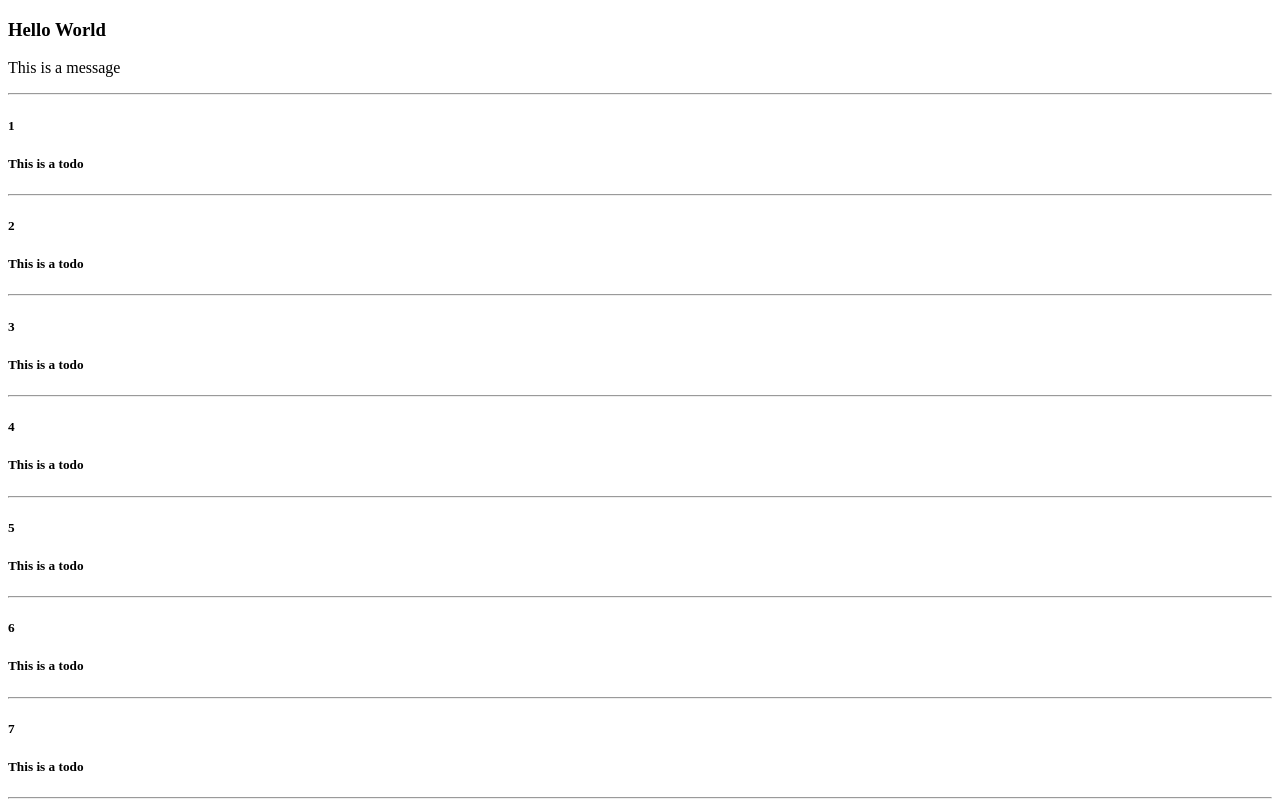
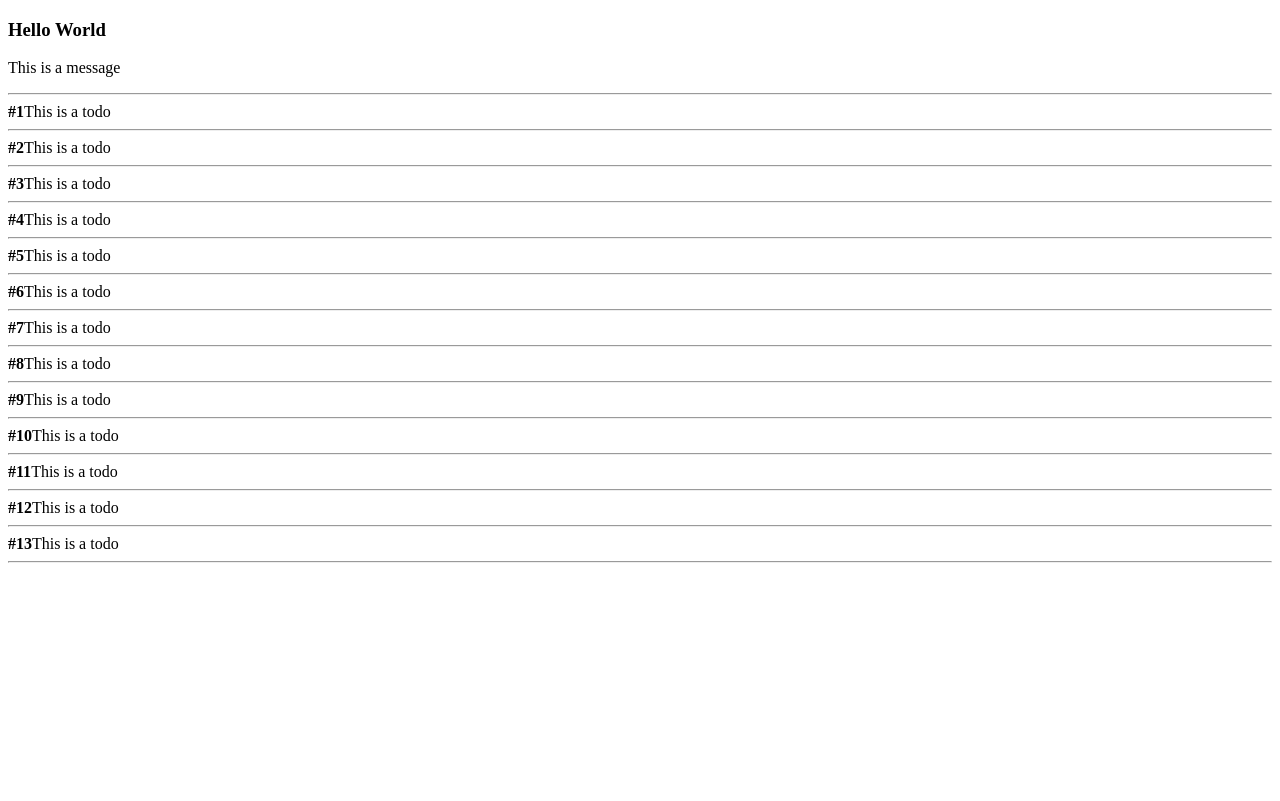
Before and after one commit to d4ga-c/todo-list, an Angular app in the folder todo-list-ui/: page / in a window 1280 px wide. Shown: the top 801 px of the page. Built offline with nearby package versions, Linux system fonts and the light colour scheme.

Commit message:
code refactored.

```diff
--- a/todo-list-ui/src/app/HelloWorld/helloWorld.component.ts
+++ b/todo-list-ui/src/app/HelloWorld/helloWorld.component.ts
@@ -1,11 +1,11 @@
-import { Component } from "@angular/core";
+import { Component } from '@angular/core';
 
 @Component({
-    selector: "app-helloWorld",
-    templateUrl: "./helloWorld.component.html",
-    standalone: true,
+  selector: 'hello-world',
+  templateUrl: './helloWorld.component.html',
+  standalone: true,
 })
-export class HelloWorld{
-    title = "Hello World";
-    message = "This is a message";
+export class HelloWorldComponent {
+  title = 'Hello World';
+  message = 'This is a message';
 }
--- a/todo-list-ui/src/app/Todo/todo.component.html
+++ b/todo-list-ui/src/app/Todo/todo.component.html
@@ -1,5 +1,5 @@
 <div>
-  <h5>{{ id }}</h5>
-  <h5>{{ title }}</h5>
+  <b>#{{ id }}</b>
+  <span>{{ title }}</span>
   <hr />
 </div>
--- a/todo-list-ui/src/app/app.component.html
+++ b/todo-list-ui/src/app/app.component.html
@@ -1,7 +1,11 @@
 <div>
-  <app-helloWorld></app-helloWorld>
+  <hello-world></hello-world>
 </div>
 <hr />
-<div *ngFor="let todo of todos">
-  <app-todo-component [id]="todo.id" [title]="todo.title"></app-todo-component>
+<div>
+  @for (todo of todos; track todo) {
+  <todo-component [id]="todo.id" [title]="todo.title"></todo-component>
+  } @empty {
+  <p>There are no todos.</p>
+  }
 </div>
```
Also changed, not shown: todo-list-ui/src/app/Todo/todo.component.ts (+4 -4 lines), todo-list-ui/src/app/app.component.ts (+4 -4 lines), todo-list-ui/src/mocks/todos.mocks.ts (renamed from todo-list-ui/src/mocks/mocks.todos.ts), 1 other file (tests, documents, lock files or other folders).
